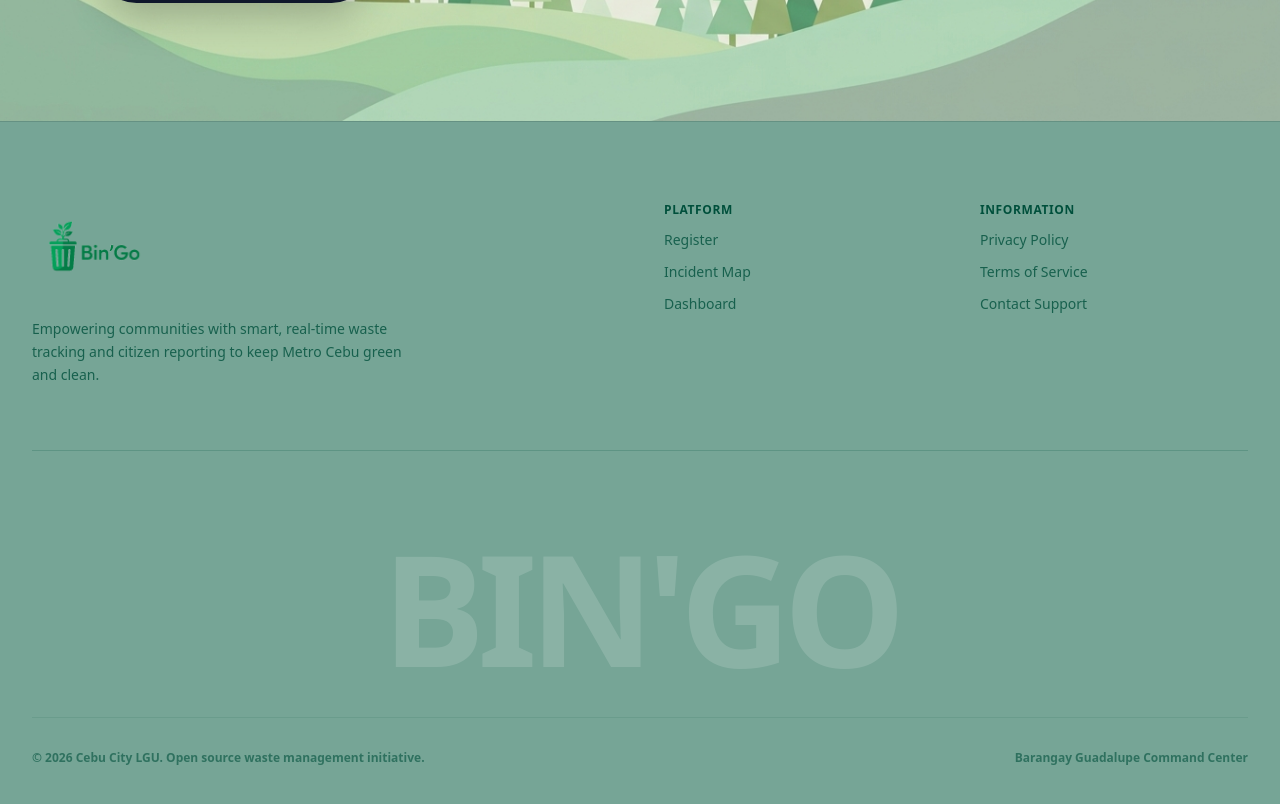
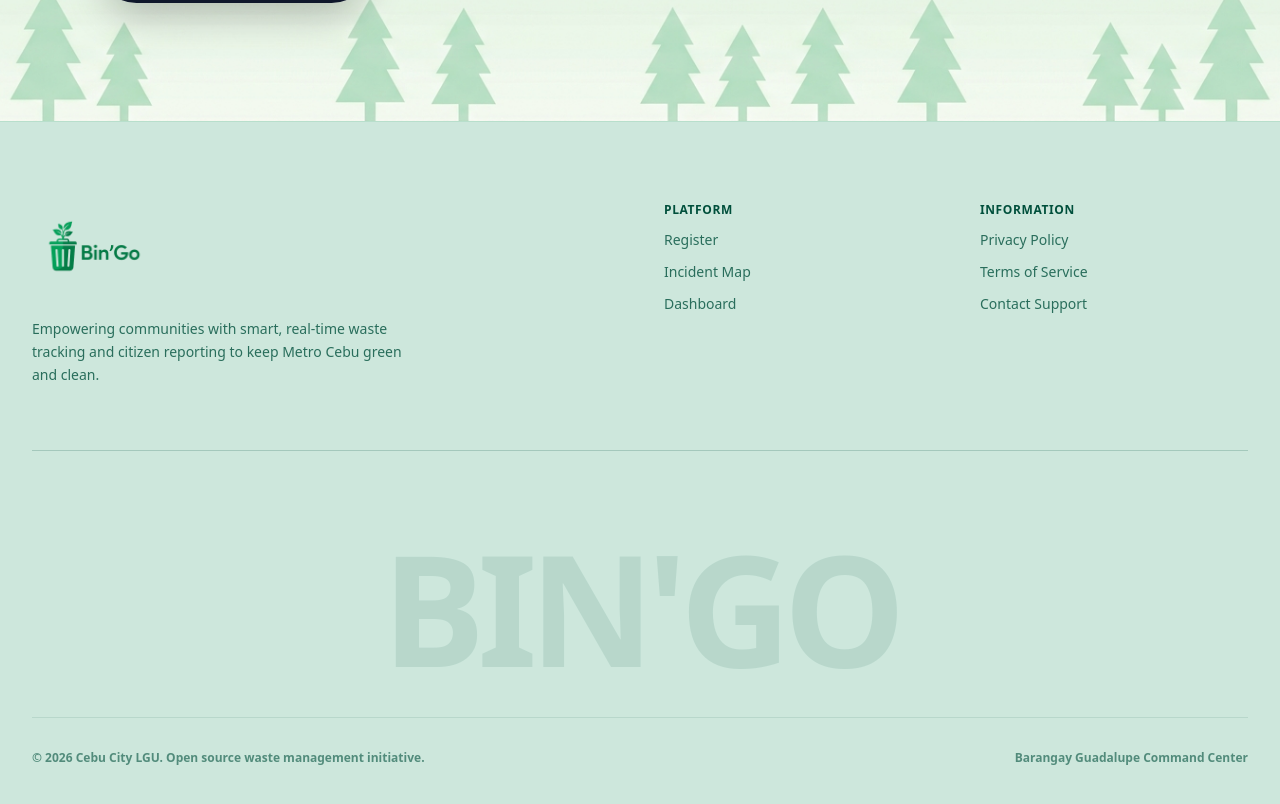
Before and after one commit to orlandojr23/bingo_website, a Next.js app: page / in a window 1280 px wide. Shown: the part 680-1484 px from the top of the page. Built offline with nearby package versions, Linux system fonts and the light colour scheme.

Commit message:
style: remake hero background to ultra-minimalist vector landscape and theme footer

```diff
--- a/src/app/(landing)/layout.jsx
+++ b/src/app/(landing)/layout.jsx
@@ -36,7 +36,7 @@ export default function LandingLayout({ children }) {
       <main className="flex-1">
         {children}
       </main>
-      <footer className="bg-[#76a596] text-emerald-950 pt-20 pb-12 overflow-hidden relative border-t border-[#659183]">
+      <footer className="bg-[#cde7dc] text-emerald-950 pt-20 pb-12 overflow-hidden relative border-t border-[#b8dfcc]">
         <div className="max-w-7xl mx-auto px-4 sm:px-6 lg:px-8 relative z-10">
 
           {/* Top Section */}
@@ -74,7 +74,7 @@ export default function LandingLayout({ children }) {
 
           {/* Bottom Section with Giant Brand Text */}
           <div className="pt-12 flex flex-col items-center">
-            <h2 className="text-[12vw] font-black text-white/15 tracking-tighter uppercase leading-none select-none my-8 text-center w-full">
+            <h2 className="text-[12vw] font-black text-emerald-900/10 tracking-tighter uppercase leading-none select-none my-8 text-center w-full">
               Bin&apos;Go
             </h2>
             <div className="w-full flex flex-col md:flex-row justify-between items-center gap-4 text-xs font-semibold text-emerald-900/60 pt-8 border-t border-emerald-900/10">
```
Also changed, not shown: public/hero-bg.jpg.
